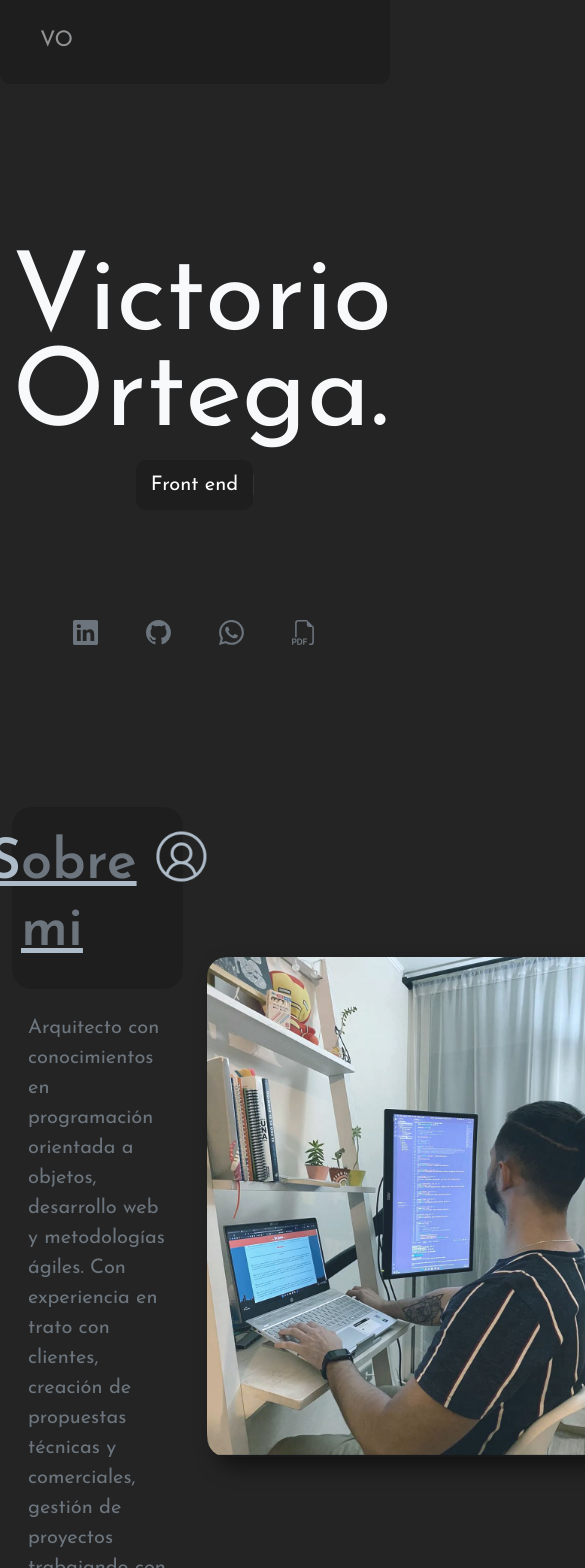
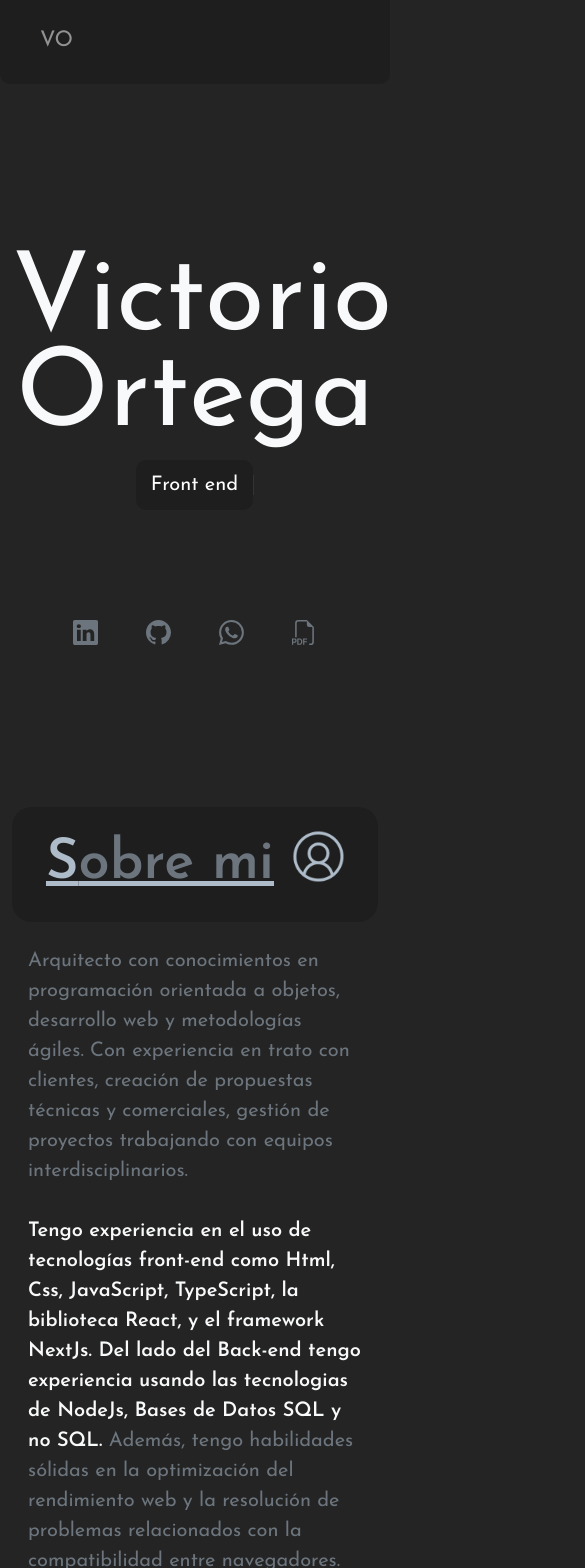
Before and after one commit to vortegar/cv-victorio_ortega, a React (Vite) app: page / in a window 390 px wide. Shown: the top 1568 px of the page, 585 px wide, since content can reach past the window. Built offline with nearby package versions, Linux system fonts and the light colour scheme.

Commit message:
styles responsives

```diff
--- a/src/Curriculum.jsx
+++ b/src/Curriculum.jsx
@@ -27,7 +27,7 @@ function Curriculum() {
                 <div className='row my-5'>
                     <div className=' col-12 d-lg-flex text-center name_cv_text d-block justify-content-center mt-lg-5'>
                         <p className='text-light'>Victorio</p>
-                        <p className='text-light ps-lg-4'>Ortega.</p>
+                        <p className='text-light ps-lg-4'>Ortega</p>
                     </div>
                     <div className='mb-2 mt-3'>
                         <div className="h1-first d-flex justify-content-center">
--- a/src/components/Footer.jsx
+++ b/src/components/Footer.jsx
@@ -6,10 +6,10 @@ export const Footer = () => {
         <div className='row'>
           <div className='col-12'>
             <h2 className='fw-bold sobre_footer_text'>Materializando ideas</h2>
-            <p className='text-secondary mb-0'>Muchas gracias por visitar mi portafolio. No dudes en contactarme si me necesitas</p>
+            <p className='text-secondary mb-0'>Muchas gracias por visitar mi portafolio. No dudes en contactarme si me necesitas.</p>
             <Icons styles='d-flex justify-content-center gap-4 mt-2 mb-2'/>
             <hr/>
-            <p className='text-secondary'>Elaborado por 🎖️ Victorio Ortega.</p>
+            <p className='text-secondary'>Elaborado por 🎖️ Victorio Ortega</p>
           </div>
         </div>
     </footer>
--- a/src/components/SectccionExperiencia.jsx
+++ b/src/components/SectccionExperiencia.jsx
@@ -36,25 +36,26 @@ export const SeccionSobreExperiencia = () => {
                           slidesPerView:1,
                         },
                         "@0.50":{
-                          slidesPerView:1.5,
+                          slidesPerView:1,
                         },
                         "@1.00":{
                           slidesPerView:2,
                         },
                         "@1.25":{
                           slidesPerView:3,
+
                         },
                         "@1.50":{
                           slidesPerView:4,
+
                         },
                         "@1.75":{
                           slidesPerView:4,
                         },
 
-
                       }}
                       onSwiper={(swiper) => console.log(swiper)}
-                      onSlideChange={() => console.log('slide change')}
+                      // onSlideChange={() => console.log('slide change')}
                     >
                       {experienciaData.map((data,index)=>(
                         <SwiperSlide key={index}>
--- a/src/components/SectccionHabilidades.jsx
+++ b/src/components/SectccionHabilidades.jsx
@@ -9,15 +9,15 @@ export const SeccionSobreHabilidades = () => {
         <section className="sobre_habilidades_contenedor" id="Habilidades">
             <div className="container text-center sobre_habilidades">
                 <div className='row justify-content-center'>
-                    <div className='col-12 text-start fs-5'>
+                    <div className='col-12 text-start fs-5 '>
                         <h2 className='fw-bold text-center pt-5 text-secondary d-flex justify-content-center sobre_educacion_text'>
                             <p className='text-tittle-nombre-color'>H</p>abilidades<img src="./img/habilidades.png" alt="Sobre mi" className="img-custom-size"/>
                         </h2>
-                        <p className='text-center text-secondary'> Tengo conocimientos en las siguientes tecnologías. </p>
+                        <p className='text-center text-secondary'> Poseo conocimientos en las siguientes tecnologías. </p>
                         <div className='d-flex flex-wrap mb-5'>
                             {
                                 habilitysData.map( hability => (
-                                    <div key={hability.name} className="col-3 text-center"><Habilidades hability={hability}/></div>
+                                    <div key={hability.name} className=" col-4 col-lg-3 text-center"><Habilidades hability={hability}/></div>
                                 ))
                             }
                         </div>
--- a/src/components/SectccionSobreMi.jsx
+++ b/src/components/SectccionSobreMi.jsx
@@ -5,7 +5,7 @@ export const SeccionSobreMi = () => {
     <Fade>
       <section className="container text-center sobre_mi">
           <div className='row'>
-              <div className='col-6 fs-5 mt-5'>
+              <div className='col-lg-6 fs-5 mt-5'>
                 <div className="sobre_mi_container mt-5 d-flex justify-content-center">
                   <h2 className='fw-bold text-start sobre_mi_text d-flex pt-4'>
                     S<p className='text-secondary'>obre mi</p> <img src="./img/usuario.png" alt="Sobre mi" className="img-custom-size"/>
@@ -19,8 +19,8 @@ export const SeccionSobreMi = () => {
                     Poseo una actitud proactiva y un enfoque orientado a la resolución de problemas. Estoy constantemente aprendiendo y manteniéndome actualizada sobre las últimas tendencias y tecnologías en desarrollo web. Busco oportunidades desafiantes que me permitan crecer profesionalmente y contribuir al éxito de la organización a través de la excelencia técnica y la pasión por el desarrollo.
                   </p>
               </div>
-              <div className="col-6 mt-5">
-                <div className="mt-5">
+              <div className="col-lg-6 mt-lg-5">
+                <div className="mt-lg-5">
                   <img src="./img/sobre-mi.jpg" alt="sobre mi" className="sobre_mi_img" />
                 </div>
               </div>
--- a/src/styles.css
+++ b/src/styles.css
@@ -87,6 +87,7 @@ body{
   border-radius: 20px 20px 20px 20px;
   box-shadow: 10px 10px 20px rgba(0, 0, 0, 0.5);
 }
+
 
 .educacion_contenido i{
   color: var(--bs-tertiary-color);
@@ -492,3 +493,24 @@ body{
     transform: rotate(0deg) translate(0, 0);
   }
 }
+
+@media (max-width: 576px){
+  .sobre_mi_img{
+    height: 400px;
+    margin-top: 50px;
+  }
+  .sobre_habilidades_text, .sobre_educacion_text, .sobre_experiencia_text{
+    font-size: 2.5rem;
+  }
+
+  .sobre_educacion_contenedor{
+    margin: auto 20px;
+  }
+
+  .sobre_habilidades_contenedor{
+    margin: auto 20px;
+  }
+  .sobre_footer{
+    margin-top: 2rem;
+  }
+}
```
